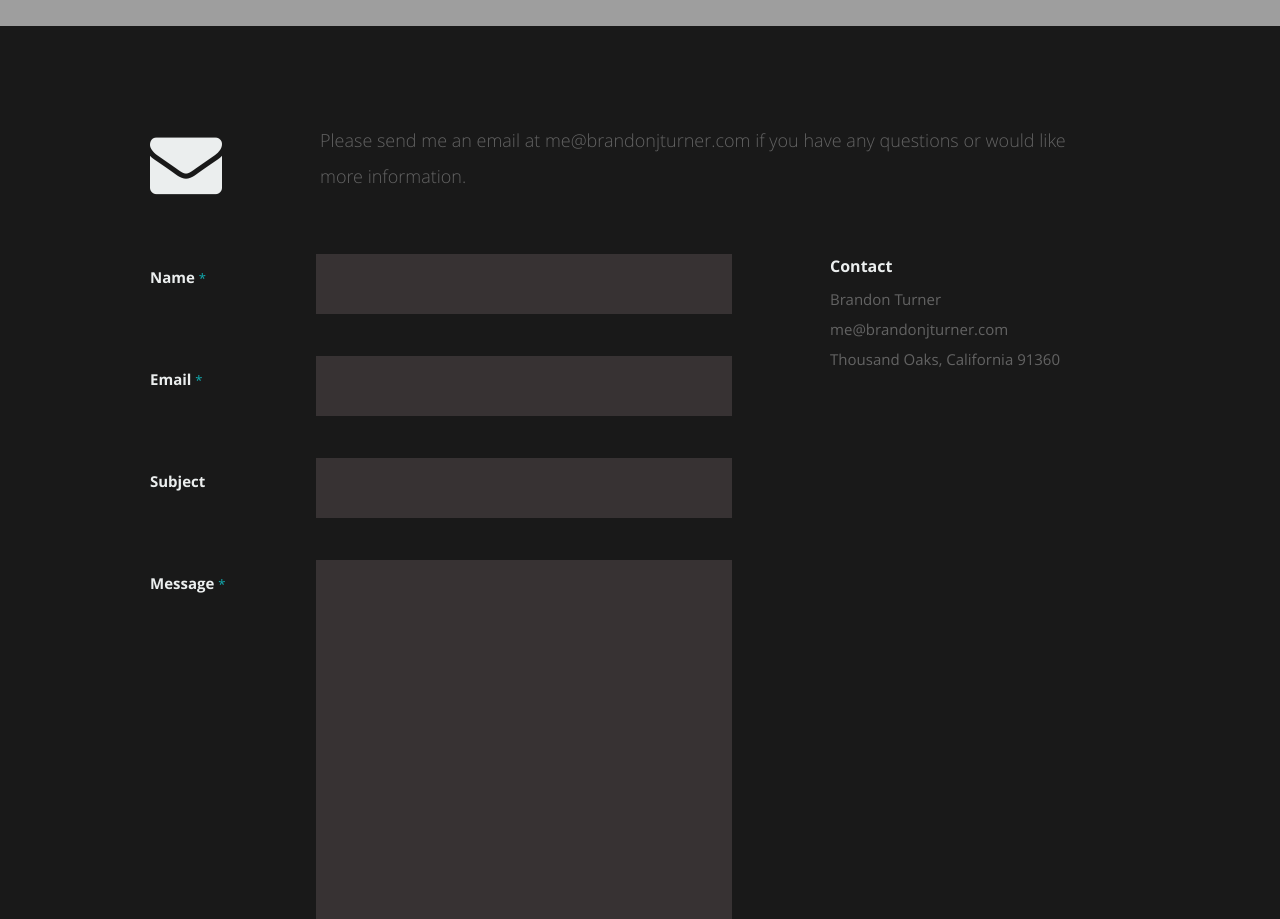
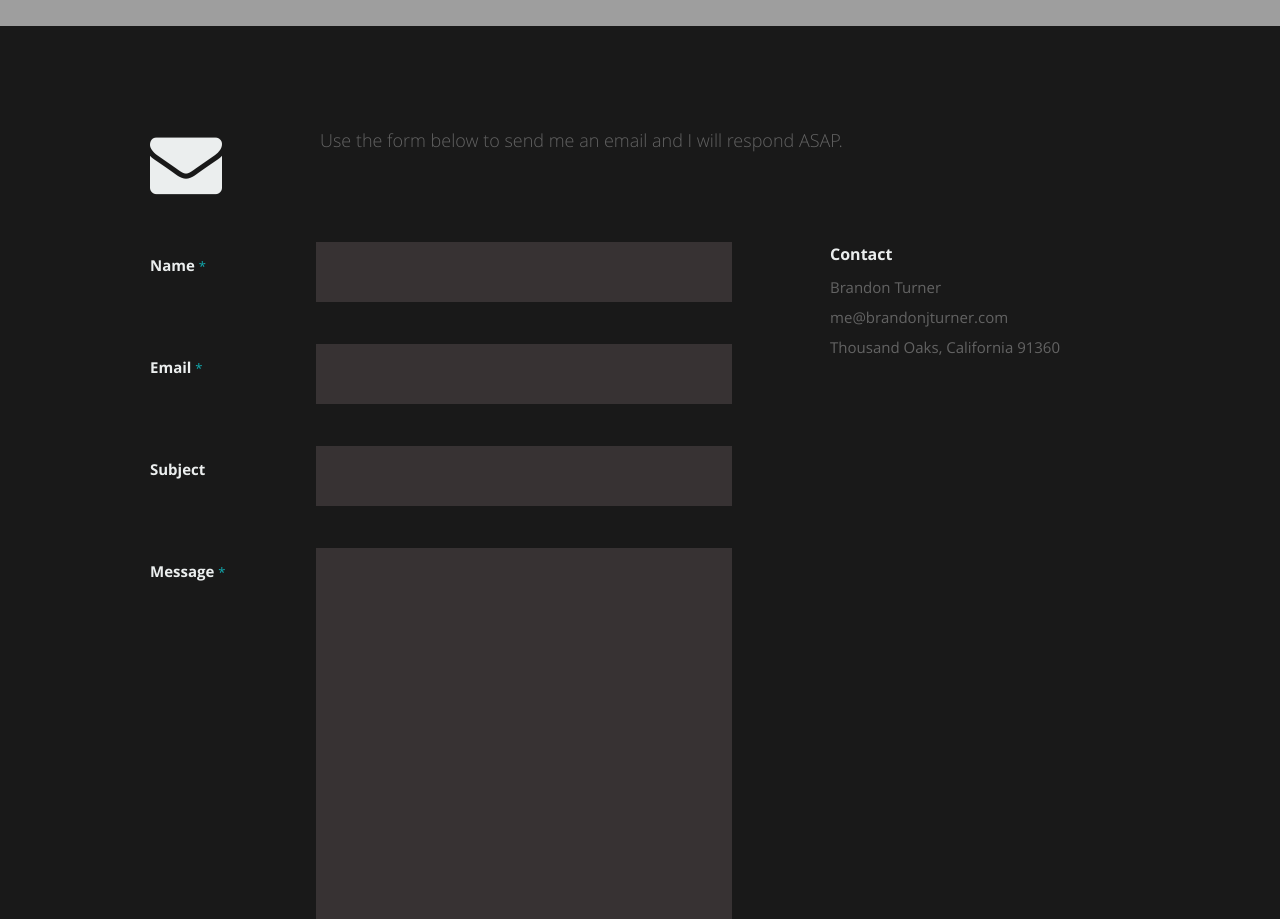
Before and after one commit to brandonjturner/brandonjturner.github.io, a React (Create React App) app: page / in a window 1280 px wide. Shown: the part 4700-5619 px from the top of the page. Built offline with nearby package versions, Linux system fonts and the light colour scheme; grey boxes are pictures that could not be loaded.

Commit message:
fixed email

```diff
--- a/public/resumeData.json
+++ b/public/resumeData.json
@@ -5,7 +5,7 @@
     "description":"I have been involved with software since I was 12 years old, I have been producing front end projects for clients since 2004 and full stack projects since 2014",
     "image":"profilepic.jpg",
     "bio":"Software Engineer and 3D Educator with an aptitude for learning new technologies and a hunger to continually challenge myself.",
-    "contactmessage":"Please send me an email at me@brandonjturner.com if you have any questions or would like more information.",
+    "contactmessage":"Use the form below to send me an email and I will respond ASAP.",
     "email": "me@brandonjturner.com",
     "phone": "805-871-1525",
     "address":{
--- a/src/Components/Contact.js
+++ b/src/Components/Contact.js
@@ -35,7 +35,7 @@ class Contact extends Component {
          <div className="row">
             <div className="eight columns">
 
-               <form action="https://formspree.io/me@brandonjturner.com" method="post" id="contactForm" name="contactForm">
+            <form id="contactform" action="//formspree.io/me@brandonjturner.com" method="POST">
 					<fieldset>
 
                   <div>
```
